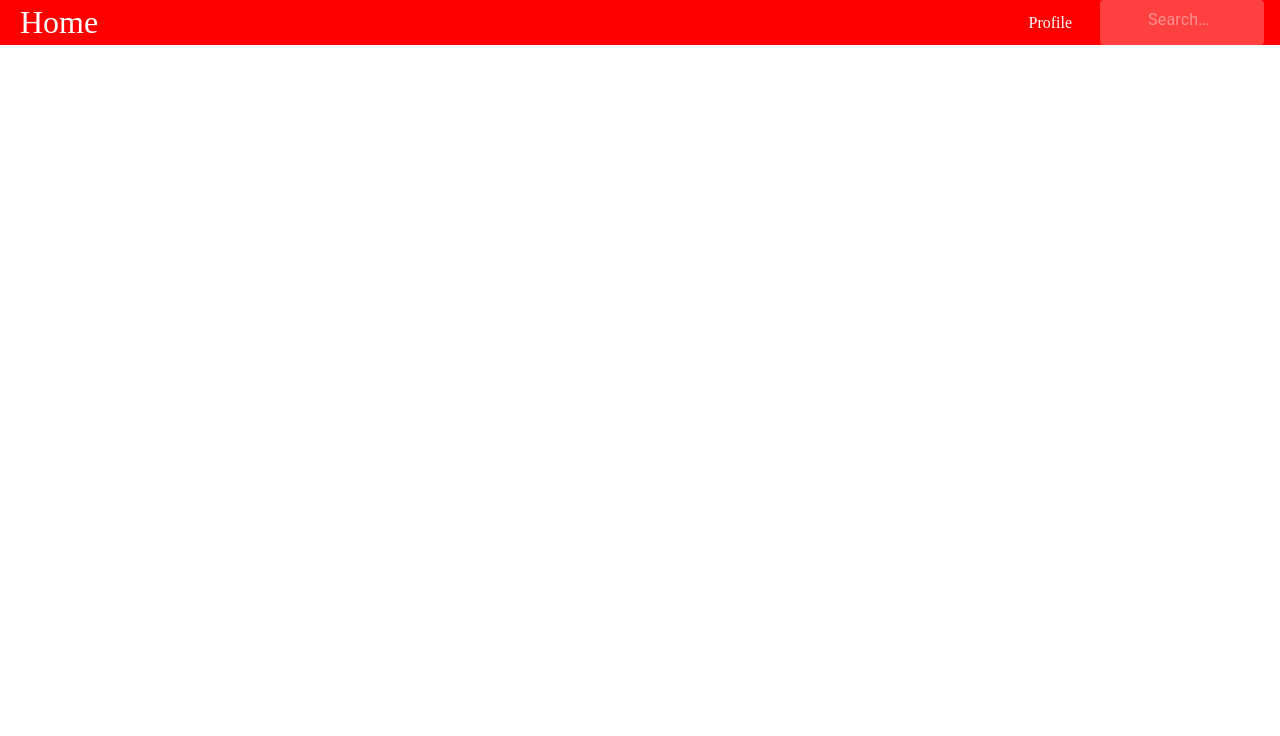
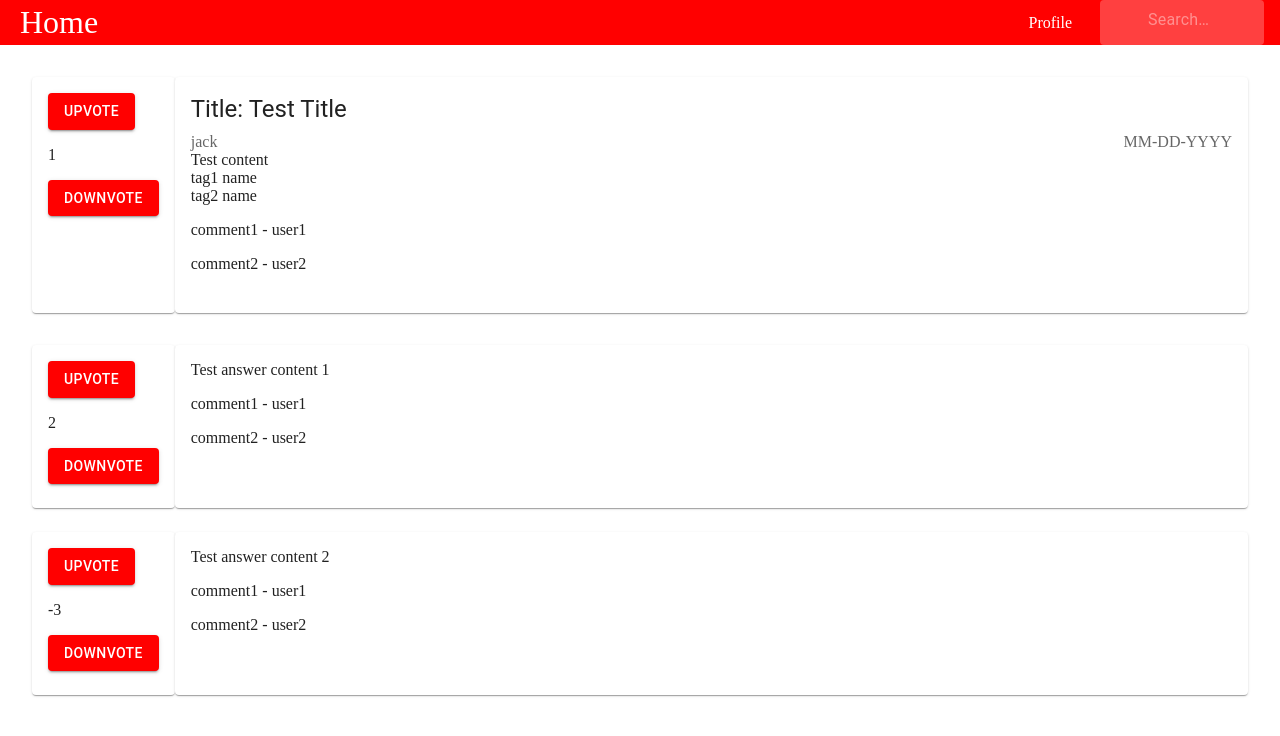
Before and after one commit to Chaseforyourlife/HackDay2023, a React (Vite) app in the folder gui/: page /Post in a window 1280 px wide. Before the commit this address had no page. Shown: the top 736 px of the page. Built offline with nearby package versions, Linux system fonts and the light colour scheme.

Commit message:
added post cards for home page

```diff
--- a/gui/package.json
+++ b/gui/package.json
@@ -5,6 +5,7 @@
     "dependencies": {
         "@emotion/react": "^11.11.1",
         "@emotion/styled": "^11.11.0",
+        "@mui/icons-material": "^5.11.16",
         "@mui/material": "^5.13.5",
         "@mui/styled-engine-sc": "^5.12.0",
         "@stripe/react-stripe-js": "^2.1.0",
--- a/gui/src/App.jsx
+++ b/gui/src/App.jsx
@@ -3,6 +3,7 @@ import React from 'react'; //ES6 js
 import Profile from './pages/Profile/Profile';
 import NavBar from './components/NavBar/NavBar';
 import Home from './pages/Home/Home';
+import Post from './pages/Post/Post'
 
 export default function App(){
     return(
@@ -14,9 +15,103 @@ export default function App(){
                     <Routes>
                         <Route path="/" element={<Home/>}/>
                         <Route path="/Profile" element={<Profile/>}/>
+                        <Route path="/Post" element={<Post questionInfo={questionInfo} answers={answers}/>}/>
                     </Routes>
                 </header>
             </div>
         </Router>
     )
 }
+
+const questionInfo = {
+  title: "Test Title",
+  content: "Test content",
+  createdAt: "MM-DD-YYYY",
+  tagList: [
+    {
+      name: "tag1 name",
+      url: "link"
+    },
+    {
+      name: "tag2 name",
+      url: "link"
+    }
+  ],
+  userInfo: {
+    username: "jack",
+    position: "software engineer",
+  },
+  comments: [
+    {
+      content: "comment1",
+      userInfo:  {
+        username: "user1"
+      }
+    },
+    {
+      content: "comment2",
+      userInfo: {
+        username: "user2"
+      }
+    }
+  ],
+  votes: {
+    upvotes: 1,
+    downvotes: 0
+  }
+}
+
+const answers = [
+  {
+    content: "Test answer content 1",
+    createdAt: "MM-DD-YYYY",
+    userInfo: {
+      username: "jack",
+      position: "software engineer",
+    },
+    comments: [
+      {
+        content: "comment1",
+        userInfo:  {
+          username: "user1"
+        }
+      },
+      {
+        content: "comment2",
+        userInfo: {
+          username: "user2"
+        }
+      }
+    ],
+    votes: {
+      upvotes: 2,
+      downvotes: 0
+    }
+  },
+  {
+    content: "Test answer content 2",
+    createdAt: "MM-DD-YYYY",
+    userInfo: {
+      username: "jack",
+      position: "software engineer",
+    },
+    comments: [
+      {
+        content: "comment1",
+        userInfo:  {
+          username: "user1"
+        }
+      },
+      {
+        content: "comment2",
+        userInfo: {
+          username: "user2"
+        }
+      }
+    ],
+    votes: {
+      upvotes: 2,
+      downvotes: 5
+    }
+  }
+]
--- a/gui/src/components/Common/Votes/Votes.jsx
+++ b/gui/src/components/Common/Votes/Votes.jsx
@@ -1,6 +1,7 @@
 import { React, useState } from 'react'
 import './Votes.css'
-import { Card, CardContent } from '@mui/material';
+import { Card, CardContent, Button } from '@mui/material';
+// import { ArrowDropDownIcon } from '@mui/icons-material'
 
 export default function Votes(props) {
 
@@ -17,14 +18,18 @@ export default function Votes(props) {
 
   return (
     <Card>
-      <CardContent>
-        <button
+      <CardContent sx={{flexDirection: 'column', justifyContent: 'space-between'}}>
+        <Button
+        sx={{background: 'red'}}
+        variant="contained"
         onClick={handleUpvote}
-        >Upvote</button>
+        >Upvote</Button>
         <p>{difference}</p>
-        <button
+        <Button
+        sx={{background: 'red'}}
+        variant="contained"
         onClick={handleDownvote}
-        >Downvote</button>
+        >Downvote</Button>
       </CardContent>
     </Card>
   )
--- a/gui/src/components/Question/Question.jsx
+++ b/gui/src/components/Question/Question.jsx
@@ -2,7 +2,6 @@ import CommentList from '../Common/CommentList/CommentList';
 import Content from '../Common/Content/Content';
 import TagList from '../Common/TagList/TagList';
 import QuestionInfo from '../Common/QuestionInfo/QuestionInfo';
-import QuestionStats from '../Common/QuestionStats/QuestionStats';
 import Votes from '../Common/Votes/Votes';
 import React from 'react';
 import './Question.css';
--- a/gui/src/components/QuestionCard/QuestionCard.jsx
+++ b/gui/src/components/QuestionCard/QuestionCard.jsx
@@ -3,6 +3,8 @@ import { Box, Card, CardContent, CardActions, Typography, Button } from '@mui/ma
 import TagList from '../Common/TagList/TagList'
 
 const QuestionInfo = (props) => {
+    console.log(JSON.stringify(props))
+    console.log(props.questionInfo)
     return (
         <Box>
             <Card variant="outlined">
@@ -15,7 +17,7 @@ const QuestionInfo = (props) => {
                     </Box>
                 </CardContent>
                 <CardActions>
-                    <Button>View Question</Button>
+                    <Button variant="contained" sx={{background: "red"}}>View Question</Button>
                 </CardActions>
             </Card>
         </Box>
--- a/gui/src/components/QuestionList/QuestionList.jsx
+++ b/gui/src/components/QuestionList/QuestionList.jsx
@@ -3,6 +3,6 @@ import QuestionCard from '../QuestionCard/QuestionCard'
 
 
 export default function QuestionList(props) {
-    return (props.questionList.map((question) => <QuestionCard questionInfo={question.questionInfo}/>)
+    return (props.questions.map((question) => <QuestionCard questionInfo={question}/>)
     )
 }
--- a/gui/src/pages/Home/Home.jsx
+++ b/gui/src/pages/Home/Home.jsx
@@ -1,6 +1,7 @@
 import React from 'react';
 import SortQuestionsBar from '../../components/SortQuestionsBar/SortQuestionsBar';
 import Post from '../Post/Post';
+import QuestionList from '../../components/QuestionList/QuestionList';
 import "./styles.css"
 import { Box } from '@mui/material';
 
@@ -97,12 +98,15 @@ const answers = [
   }
 ]
 
+const questions = [ questionInfo, questionInfo, questionInfo ]
+
 
 export default function Home(){
     return (
         <Box id='home-div'>
             <SortQuestionsBar/>
-            <Post questionInfo={questionInfo} answers={answers}/>
+            <QuestionList questions={questions}/>
+            {/* <Post questionInfo={questionInfo} answers={answers}/> */}
         </Box>
     );
 }
```
